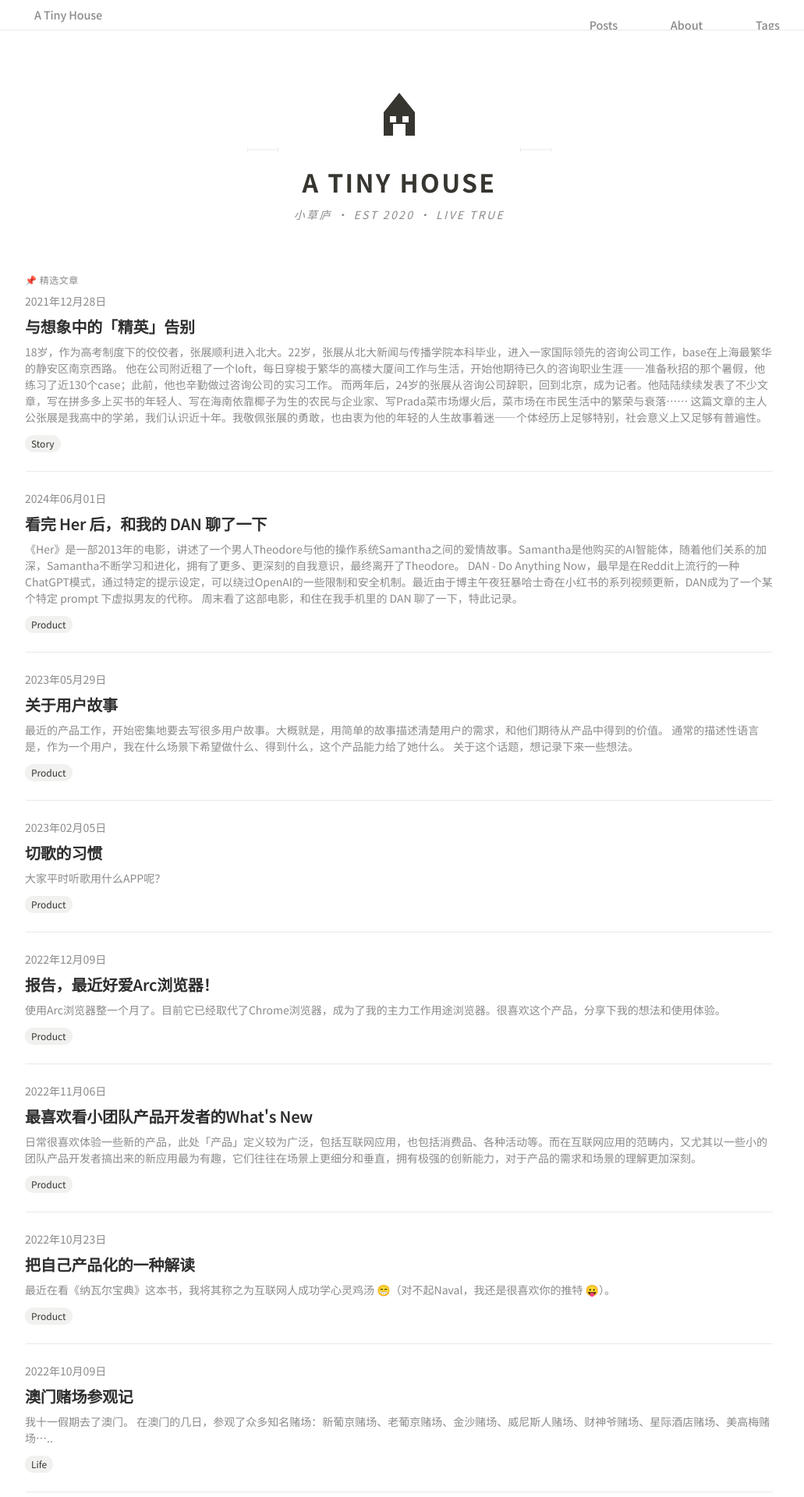
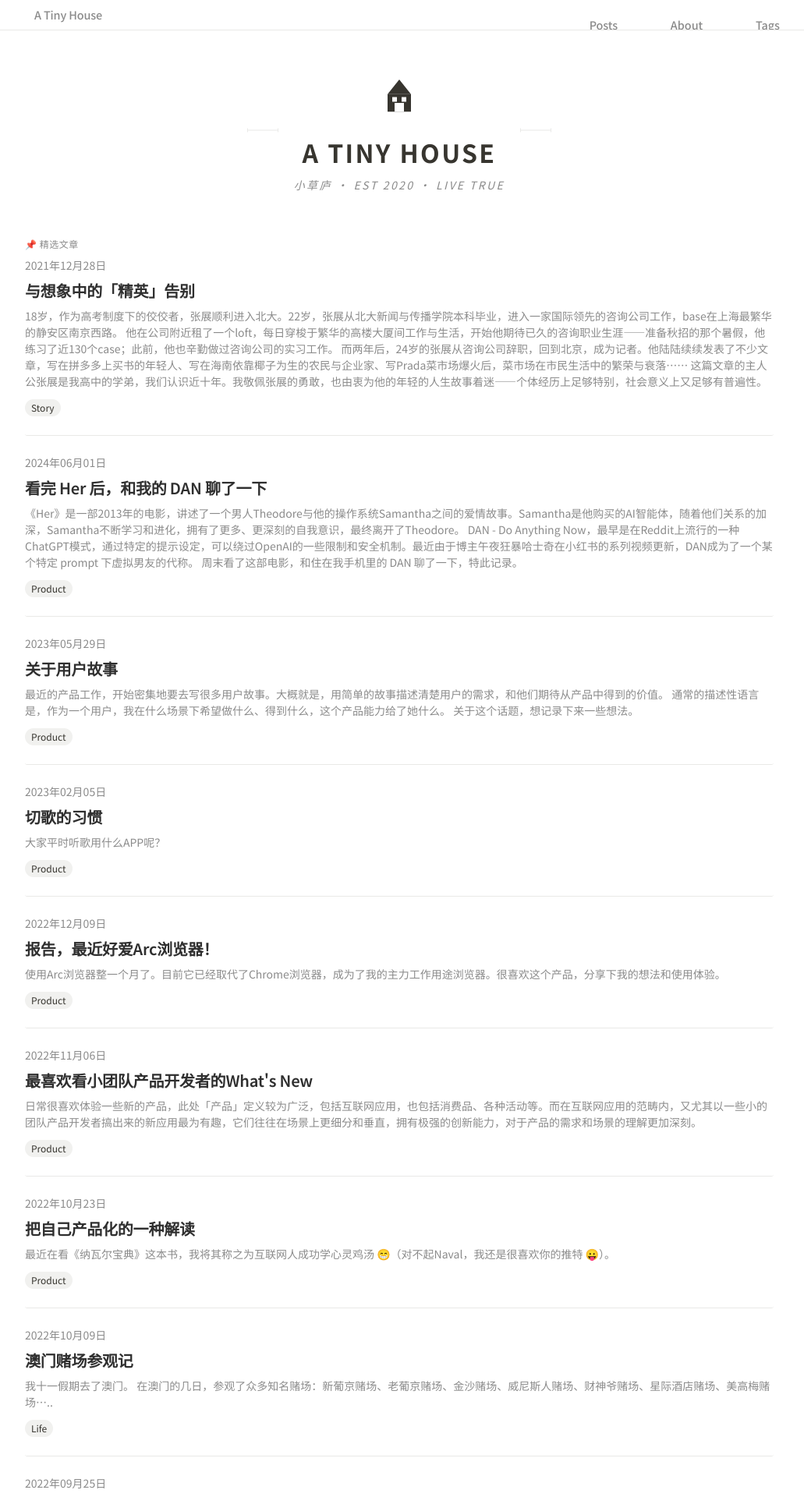
Before and after one commit to atinyhouse/atinyhouse.github.io, a Jekyll site: the page built from index.html, in a window 1280 px wide. Shown: the top 1920 px of the page at 78% size, without its empty margins (128-1159 px from the left). Built offline with Jekyll 4.4.1, drawn with Linux system fonts in a browser that asks for light colours; the list of posts is cut into pages by our own code.

Commit message:
修复首页房子图标尺寸过大问题
- 桌面端房子图标从 80px 缩小到 60px
- 移动端房子图标从 60px 缩小到 48px
- 减少图标下方间距（30px → 24px，20px → 16px）
- 优化首页头部内边距（60px → 48px）
- 保持悬停效果和过渡动画

```diff
--- a/assets/custom.css
+++ b/assets/custom.css
@@ -507,7 +507,7 @@ body {
 
 /* 首页样式 */
 .home-header {
-  padding: 60px 0 40px 0;
+  padding: 48px 0 32px 0;
   text-align: center;
 }
 
@@ -518,9 +518,9 @@ body {
 }
 
 .logo-house {
-  width: 80px;
-  height: 80px;
-  margin: 0 auto 30px;
+  width: 60px;
+  height: 60px;
+  margin: 0 auto 24px;
   display: block;
 }
 
@@ -540,9 +540,9 @@ body {
   }
 
   .logo-house {
-    width: 60px;
-    height: 60px;
-    margin-bottom: 20px;
+    width: 48px;
+    height: 48px;
+    margin-bottom: 16px;
   }
 }
 
```
